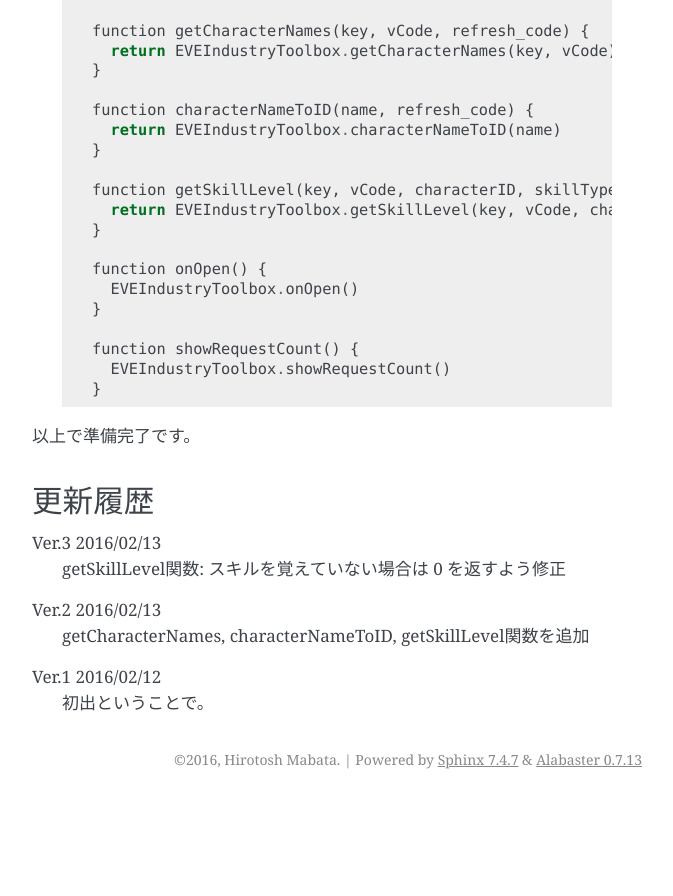
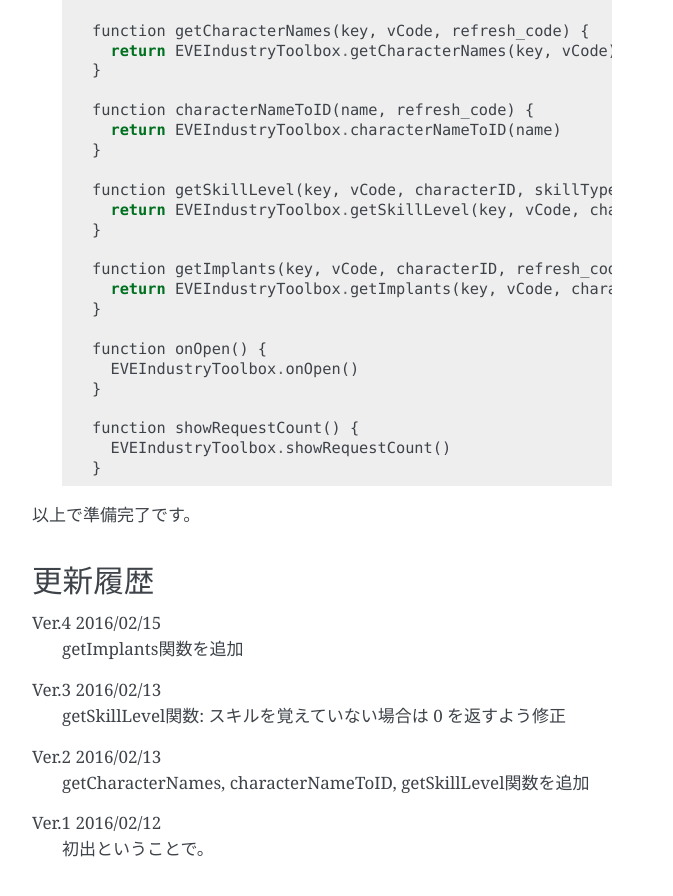
Before and after one commit to HirotoshMabata/eve-tools-doc, a Sphinx documentation site: the page built from source/industry_toolbox.rst, in a window 1280 px wide and 900 px high, scrolled down 2049 px. Shown: the top 896 px of the window, without its empty margins (468-1141 px from the left). Built offline with Sphinx 7.4.7, drawn with Linux system fonts in a browser that asks for light colours; formulas are drawn with MathJax 3; before the commit the page ends 2848 px from its top, so only the background shows below that.

Commit message:
getImplants関数向けにコードと履歴を追加

```diff
--- a/source/industry_toolbox.rst
+++ b/source/industry_toolbox.rst
@@ -72,6 +72,10 @@ Googleスプレッドシート向けのマーケット情報を取得する関
        return EVEIndustryToolbox.getSkillLevel(key, vCode, characterID, skillTypeID)
      }
 
+     function getImplants(key, vCode, characterID, refresh_code) {
+       return EVEIndustryToolbox.getImplants(key, vCode, characterID)
+     }
+
      function onOpen() {
        EVEIndustryToolbox.onOpen()
      }
@@ -84,6 +88,9 @@ Googleスプレッドシート向けのマーケット情報を取得する関
 
 更新履歴
 --------
+Ver.4 2016/02/15
+    getImplants関数を追加
+
 Ver.3 2016/02/13
     getSkillLevel関数: スキルを覚えていない場合は 0 を返すよう修正
 
```
